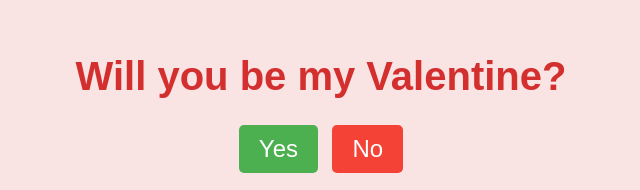
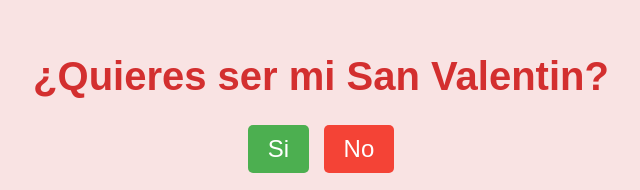
Before and after one commit to Dioguito10-jv/Quiere-ser-mi, a plain HTML site: page index.html in a window 1280 px wide. Shown: the part 138-328 px from the top of the page, without its empty margins (319-959 px from the left). Drawn offline with Linux system fonts and the light colour scheme; no server answers.

Commit message:
Subiendo cambios

```diff
--- a/index.html
+++ b/index.html
@@ -3,14 +3,14 @@
 <head>
     <meta charset="UTF-8">
     <meta name="viewport" content="width=device-width, initial-scale=1.0">
-    <title>Will You Be My Valentine?</title>
+    <title>¿Quieres ser mi San Valentine?</title>
     <link rel="stylesheet" href="styles.css">
 </head>
 <body>
     <div class="container">
-        <h1>Will you be my Valentine?</h1>
+        <h1>¿Quieres ser mi San Valentin?</h1>
         <div class="buttons">
-            <button class="yes-button" onclick="handleYesClick()">Yes</button>
+            <button class="yes-button" onclick="handleYesClick()">Si</button>
             <button class="no-button" onclick="handleNoClick()">No</button>
         </div>
         <div class="gif_container">
```
Also changed, not shown: yes_page.html (+1 -1 lines).
